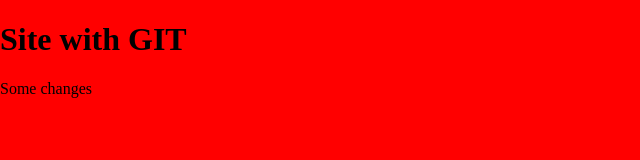
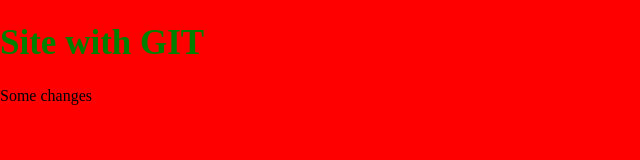
Before and after one commit to zeus225/site, a plain HTML site: page index.html in a window 1280 px wide. Shown: the whole page, without its empty margins (0-640 px from the left). Drawn offline with Linux system fonts and the light colour scheme.

Commit message:
h1 font-size and color green

```diff
--- a/css/main.css
+++ b/css/main.css
@@ -4,3 +4,8 @@ body {
 	font-size: 16px;
 	background-color: red;
 }
+
+h1 {
+	font-size: 35px;
+	color: green;
+}
```
